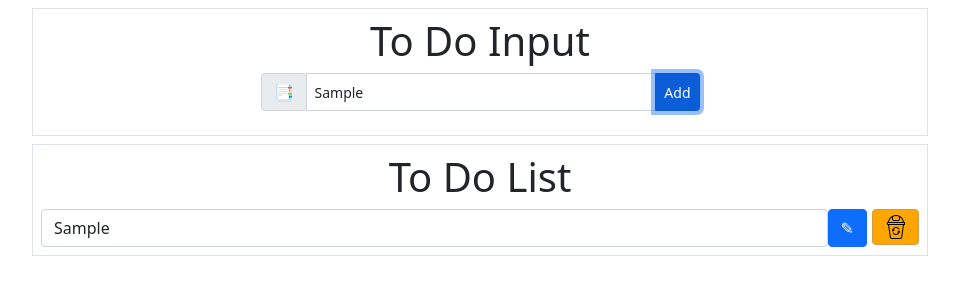
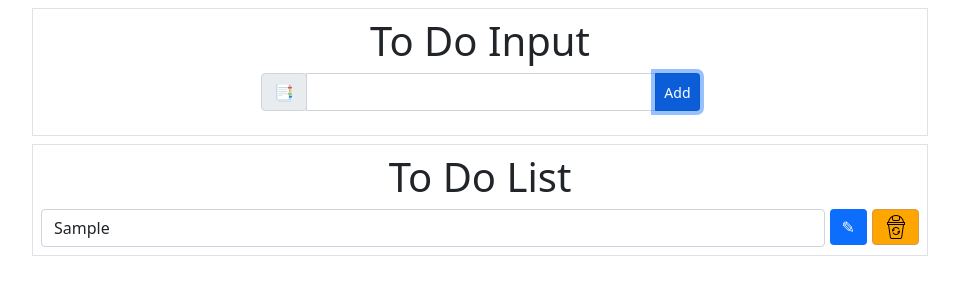
Before and after one commit to amirSh10/To_Do_List, a React (Create React App) app: page / in a window 1280 px wide. Both pictures are taken after typing "Sample" into the empty fields and a click on the button "Add". Shown: the top 300 px of the page, without its empty margins (160-1119 px from the left). Built offline with nearby package versions, Linux system fonts and the light colour scheme.

Commit message:
80% complete project

```diff
--- a/src/component/ToDoList.js
+++ b/src/component/ToDoList.js
@@ -1,25 +1,33 @@
 import Label from "./label.js";
-import React from 'react';
-import {ToDoInput} from "./toDoInput.js";
+import React from "react";
+import { ToDoInput } from "./toDoInput.js";
 
+function ToDoList(props) {
+  const [number, setNumber] = React.useState(0);
+  const [index, setIndex] = React.useState(0);
+  // const myArray = [props.valueInput];
+  return (
+    <>
+      {/* to do input component */}
+      <ToDoInput
+        valueInput={props.valueInput}
+        setValueInput={props.setValueInput}
+        setNumber={setNumber}
+        number={number}
+        setIndex={setIndex}
+        index={index}
+      />
 
-function ToDoList(props){
-    return(<>
-    {/* to do input component */}
-    <ToDoInput
-    setValueInput={props.setValueInput}
-    />
-  {/* design of to do list */}
-  <div
-          className=" mt-2 border p-2 add_margin_auto width_70" >
-         <h1 className="display-6 style_of_text_to_do_input">To Do List</h1>
-         <Label
-         valueInput={props.valueInput}
-         setValueInput={props.setValueInput}
-         />
-          </div>
-    </>);
+      {/* design of to do list */}
+      <div className=" mt-2 border p-2 add_margin_auto width_70">
+        <h1 className="display-6 style_of_text_to_do_input">To Do List</h1>
+
+        {number>0? <Label valueInput={props.valueInput} setValueInput={props.setValueInput} index={index} setIndex={setIndex}/>
+          : <h1 style={{textAlign:"center",fontSize:"60px",color:"rgb(68, 157, 68)"}}>"just do It:)"</h1>
+        }
+      </div>
+    </>
+  );
 }
 
-
 export default ToDoList;
--- a/src/component/label.js
+++ b/src/component/label.js
@@ -4,13 +4,15 @@ import { useState } from "react";
 
 function Label(props) {
   const[check,setCheck]=useState("light")
-
+  // let a=props.valueInput
+  // console.log(a)
   return (
     <>
       {/* label bootstrap */}
-      <div class="form style_of_parent_label mt-2 flex_style_of_label">
-        <label for="floatingInput" class="form-control">
-          {props.valueInput}
+      {props.valueInput.map ((valueInput)=> (
+      <div class="form style_of_parent_label mt-2 flex_style_of_label" key={valueInput.id}>
+        <label for="floatingInput" class="form-control" >
+          {valueInput.do}
         </label>
         {/* btn check bootstrap */}
         <div>
@@ -25,17 +27,32 @@ function Label(props) {
                   setCheck("green")
                 }
               }}
-              style={check=="green"?{backgroundColor:"#449d44"}:{backgroundColor:"#0d6efd"}}>
+              // props.setValueInput(props.valueInput[x.target.value])
+              // props.setValueInput(x=>x.filter(y=>{return y.id !== '2' || y.id!=="3"}))
+              style={{border:"none",marginLeft:"5px", backgroundColor:check=="green"?"#449d44":"#0d6efd"}}
+              >
               {check=="green"?"\u2713":"\u270E"}
             </Button>
-            {/* {border:"none",marginLeft:"5px"} */}
           </div>
         </div>
         {/* btn recycle bin bootstrap */}
         <div>
           <div class="input-group-prepend-">
             <Button
-              onClick={()=>props.setValueInput("")}
+            value={valueInput.id}
+              onClick={(x)=>{
+                console.log(x.target.value)
+                let a=props.valueInput
+                console.log(a)
+                let b=a.indexOf(x.target.value);
+                console.log(b)
+                if(b !== -1){
+                  a.splice(b,1)
+                  props.setValueInput(a)
+                }else{
+                  console.log("amir")
+                }
+              }}
               class="input-group-text add_icon_recycle_bin"
               id="inputGroup-sizing-sm"
               style={{backgroundImage: "url(./icons8-recycle-bin-24.png)", backgroundRepeat: "no-repeat",backgroundPosition:"center",width: "47px",height: "36px",backgroundColor: "orange",borderColor: "#d39a4a",marginLeft:"5px"}}
@@ -43,6 +60,7 @@ function Label(props) {
           </div>
         </div>
       </div>
+      ))}
     </>
   );
 }
--- a/src/component/toDoInput.js
+++ b/src/component/toDoInput.js
@@ -1,9 +1,9 @@
 import { useState } from "react";
 import { Button } from "react-bootstrap";
+import Label from "./label";
 
 export function ToDoInput(props) {
-  const [A,setA]=useState("")
-
+  const [A,setA]=useState("");
   return (
     <>
       <div className="">
@@ -18,16 +18,20 @@ export function ToDoInput(props) {
                 &#128209;
               </span>
             </div>
+            {/* {id:`${props.index}`,do:[A]} */}
             <input
               type="text"
               class="form-control "
               aria-label="Small"
               aria-describedby="inputGroup-sizing-sm"
               onChange={(x)=>setA(x.target.value)}
+              value={A}
             ></input>
             <Button onClick={()=>{
-              props.setValueInput(A)
+              props.setValueInput((x)=>[...x,{id:`${props.index}`,do:A}])
               setA("")
+              props.setNumber(props.number+1)
+              props.setIndex(props.index+1)
               }}>Add</Button>
           </div>
         </div>
--- a/src/index.js
+++ b/src/index.js
@@ -16,7 +16,9 @@ import "./component/style/toDoInput.css"
 import "./component/style/label.css"
 
 function App(){
-  const[valueInput,setValueInput]=useState("");
+  const[valueInput,setValueInput]=useState([
+  ]);
+  console.log(valueInput)
   return(
   <>
    <ToDoList
```
